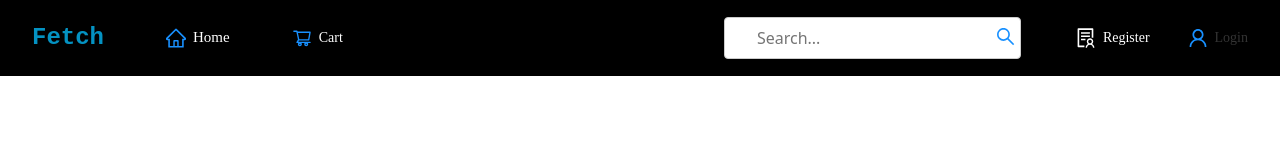
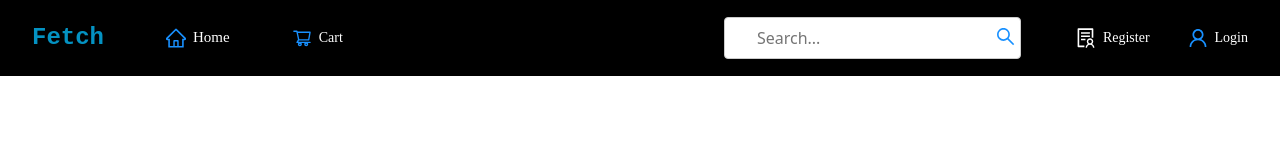
Before and after one commit to Ashirbad929/ecommerce-fullstack-mern, a React (Create React App) app in the folder client/: page / in a window 1280 px wide. Shown: the top 160 px of the page. Built offline with nearby package versions, Linux system fonts and the light colour scheme; no server answers; a web font is replaced by a local one.

Commit message:
changed style

```diff
--- a/client/src/components/Appbar/AppbarDekstop.js
+++ b/client/src/components/Appbar/AppbarDekstop.js
@@ -310,7 +310,7 @@ const AppbarDesktop = () => {
             />
             <Typography.Text
               style={{
-                color: "#333333",
+                color: "white",
                 fontFamily: "Rosemary",
                 textTransform: "none",
               }}
```
